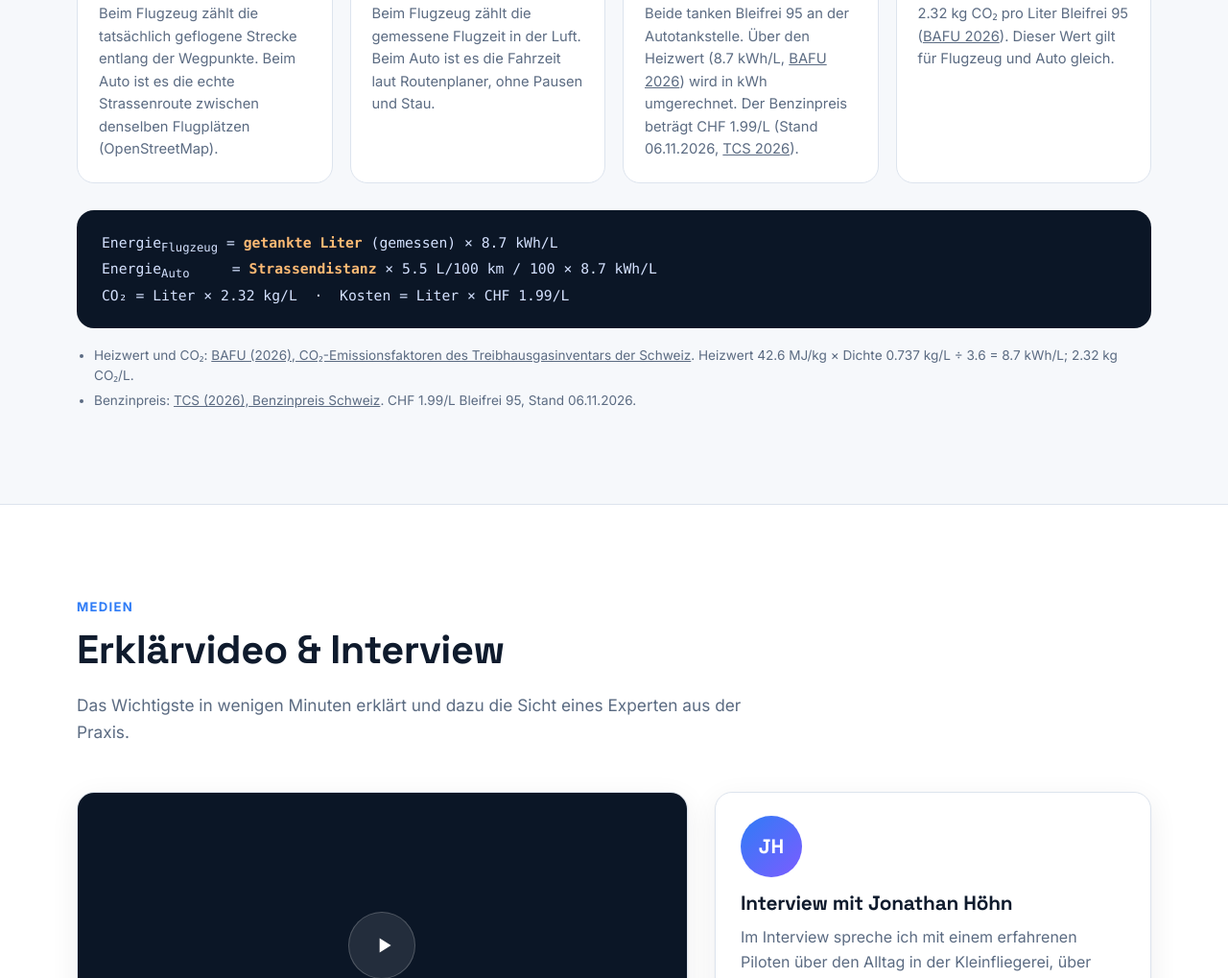
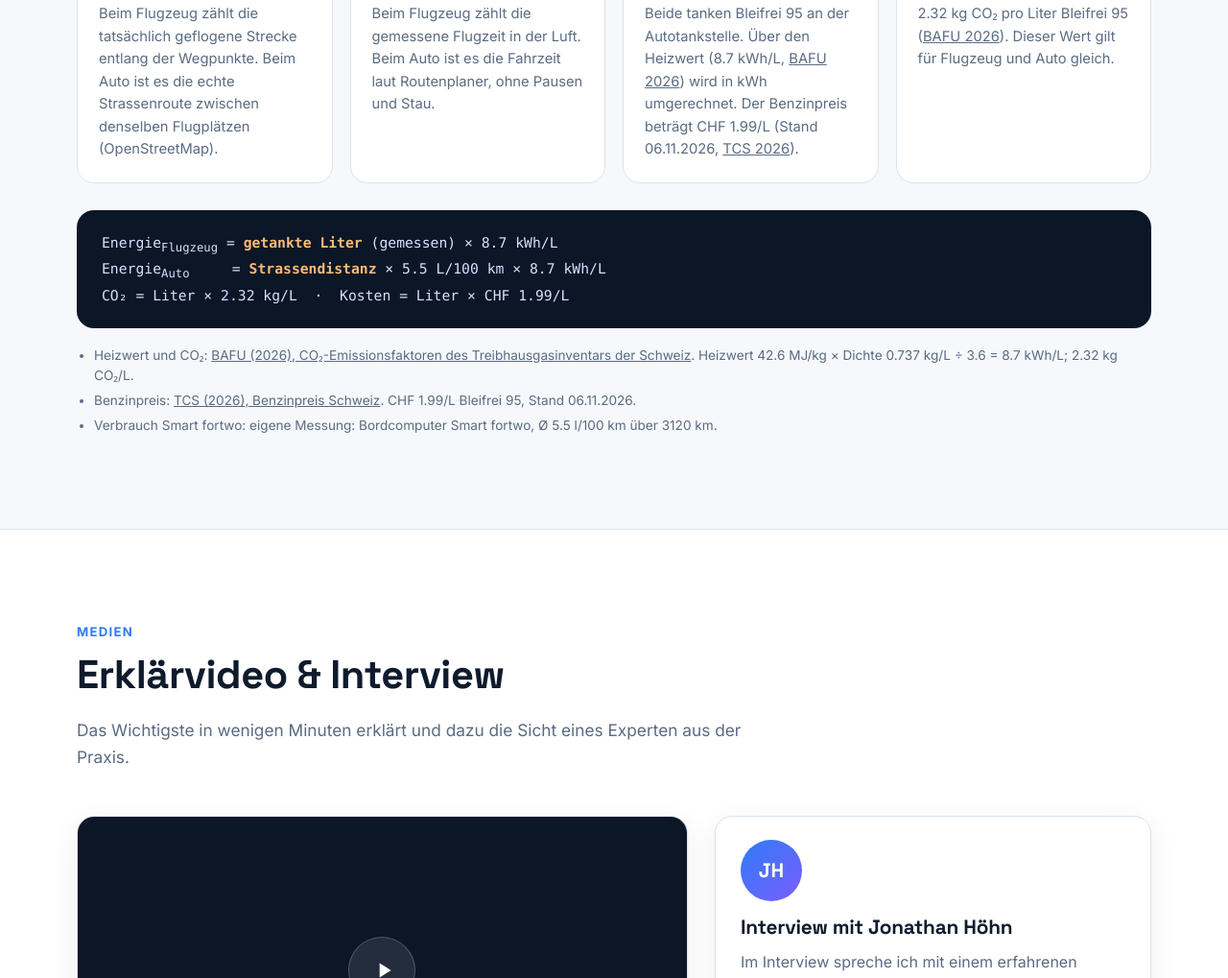
Before and after one commit to random744/FlyOrDrive, a plain HTML site: page index.html in a window 1280 px wide. Shown: the part 4074-5093 px from the top of the page at 96% size. Drawn offline with Linux system fonts and the light colour scheme.

Commit message:
Quelle Smart-Verbrauch ergänzen und Auto-Formel korrigieren

```diff
--- a/assets/js/map.js
+++ b/assets/js/map.js
@@ -310,7 +310,7 @@
         : state.route.via ? `Distanz entlang der Wegpunkte (${state.route.via.map((w) => w[0]).join(", ")}). `
         : `Distanz als Luftlinie ${fmt(gcKm)} km + 5 %. `) +
       `Flugzeug und Auto tanken Bleifrei 95 zu CHF ${fmt(C.petrolPriceChf, 2)}/L${C.petrolPriceDate ? " (Stand " + fmtDate(C.petrolPriceDate) + ")" : ""}. ` +
-      `Der Smart braucht ${fmt(cfg.car.consumptionPer100, 1)} L/100 km. ` +
+      `Der Smart braucht ${fmt(cfg.car.consumptionPer100, 1)} L/100 km (eigene Messung, Bordcomputer, über 3120 km). ` +
       `Fahrten zum/vom Flugplatz und Wartezeiten sind nicht eingerechnet. ` +
       (state.road && state.road.estimated
         ? `Strassendistanz geschätzt (Luftlinie × ${cfg.car.roadFactorFallback}).`
--- a/index.html
+++ b/index.html
@@ -221,12 +221,13 @@
       </div>
       <div class="formula reveal">
         Energie<sub>Flugzeug</sub> = <b>getankte Liter</b> (gemessen) × 8.7 kWh/L<br>
-        Energie<sub>Auto</sub> &nbsp;&nbsp;&nbsp;&nbsp;= <b>Strassendistanz</b> × 5.5 L/100 km / 100 × 8.7 kWh/L<br>
+        Energie<sub>Auto</sub> &nbsp;&nbsp;&nbsp;&nbsp;= <b>Strassendistanz</b> × 5.5 L/100 km × 8.7 kWh/L<br>
         CO₂ = Liter × 2.32 kg/L &nbsp;·&nbsp; Kosten = Liter × CHF 1.99/L
       </div>
       <ul class="sources reveal">
         <li>Heizwert und CO₂: <a href="https://www.bafu.admin.ch/dam/de/sd-web/NlGIhzJ8OW0t/CO2_Emissionsfaktoren_THG_Inventar.pdf" target="_blank" rel="noopener">BAFU (2026), CO₂-Emissionsfaktoren des Treibhausgasinventars der Schweiz</a>. Heizwert 42.6 MJ/kg × Dichte 0.737 kg/L ÷ 3.6 = 8.7 kWh/L; 2.32 kg CO₂/L.</li>
         <li>Benzinpreis: <a href="https://www.tcs.ch/de/camping-reisen/reiseinformationen/wissenswertes/fahrkosten-gebuehren/benzinpreise-schweiz.php" target="_blank" rel="noopener">TCS (2026), Benzinpreis Schweiz</a>. CHF 1.99/L Bleifrei 95, Stand 06.11.2026.</li>
+        <li>Verbrauch Smart fortwo: eigene Messung: Bordcomputer Smart fortwo, Ø 5.5 l/100 km über 3120 km.</li>
       </ul>
     </div>
   </section>
```
